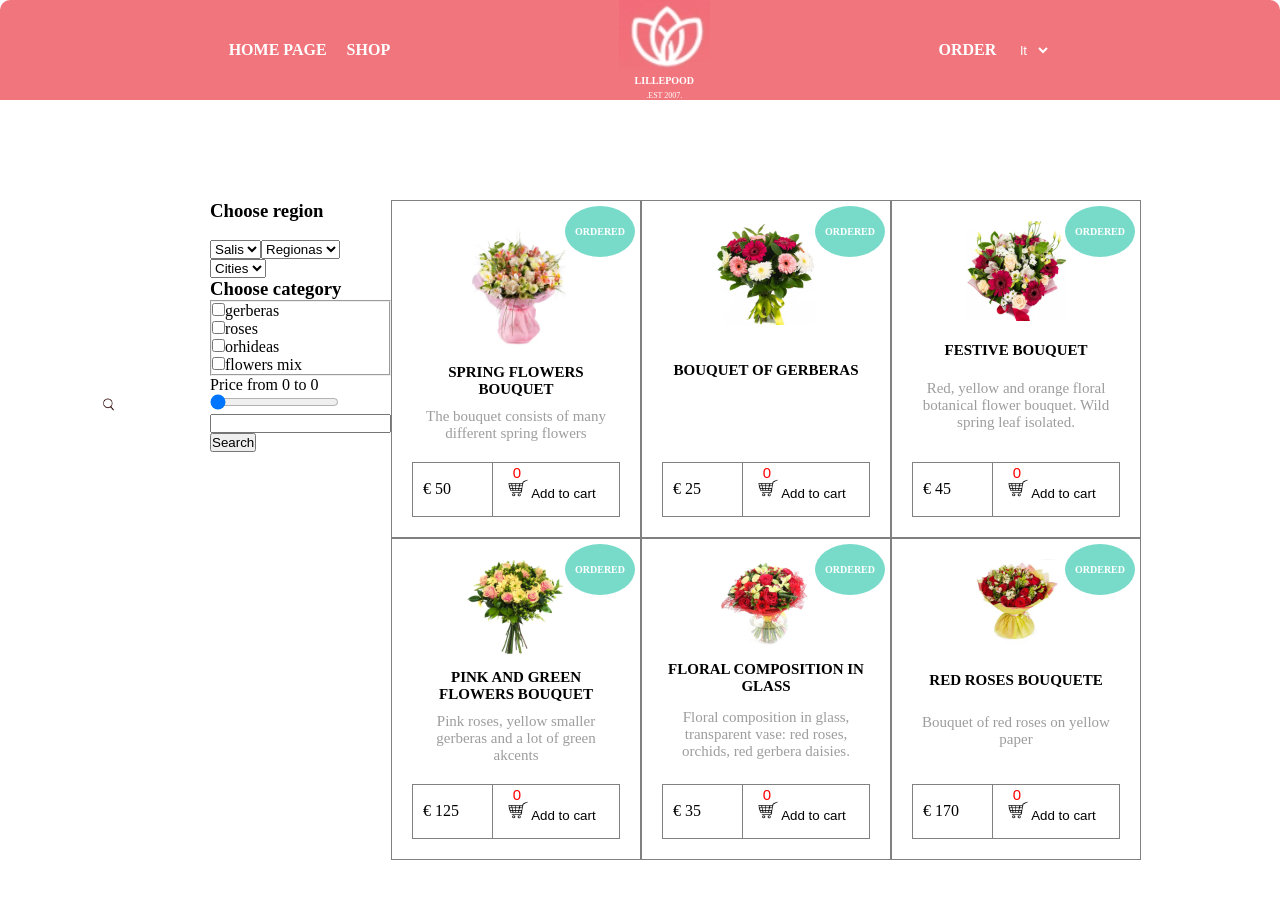
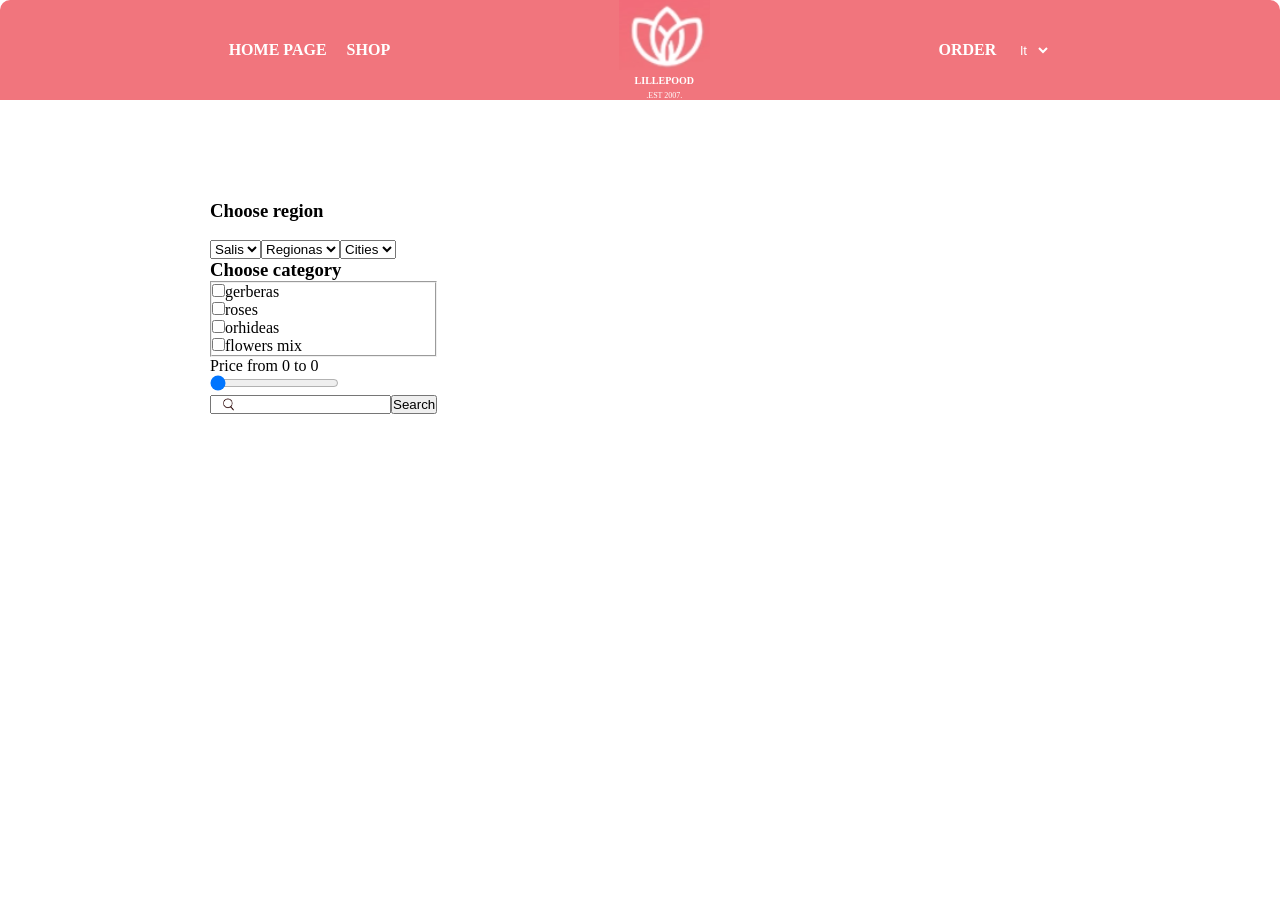
Before and after one commit to simonasablinaite/flowers-eshop, a React (Create React App) app: page /shop in a window 1280 px wide. Shown: the top 898 px of the page. After the commit the page ends 800 px from the top, so only its background shows below. Built offline with nearby package versions, Linux system fonts and the light colour scheme.

Commit message:
Added info into DB

```diff
--- a/src/Components/Shop/ShopList/ProductsList.js
+++ b/src/Components/Shop/ShopList/ProductsList.js
@@ -1,56 +1,58 @@
+import axios from 'axios'
 import ProductCard from './ProductCard'
-import puokste_1 from '../../../img/puokste-1.jpg'
-import puokste_2 from '../../../img/puokste-2.jpg'
-import puokste_3 from '../../../img/puokste-3.jpg'
-import puokste_4 from '../../../img/puokste-4.jpg'
-import puokste_5 from '../../../img/puokste-5.jpg'
-import puokste_6 from '../../../img/puokste-6.jpg'
+// import puokste_1 from '../../../img/puokste-1.jpg'
+// import puokste_2 from '../../../img/puokste-2.jpg'
+// import puokste_3 from '../../../img/puokste-3.jpg'
+// import puokste_4 from '../../../img/puokste-4.jpg'
+// import puokste_5 from '../../../img/puokste-5.jpg'
+// import puokste_6 from '../../../img/puokste-6.jpg'
 
 
 const ProductsList = () => {
 
-   const productCardData = [
-      {
-         picture: puokste_1,
-         title: 'Spring flowers bouquet',
-         description: 'The bouquet consists of many different spring flowers',
-         price: 50,
-      },
-      {
-         picture: puokste_2,
-         title: 'Bouquet of gerberas',
-         description: '',
-         price: 25,
-      },
-      {
-         picture: puokste_3,
-         title: 'Festive bouquet',
-         description: 'Red, yellow and orange floral botanical flower bouquet. Wild spring leaf isolated. ',
-         price: 45,
-      },
-      {
-         picture: puokste_4,
-         title: 'Pink and green flowers bouquet',
-         description: 'Pink roses, yellow smaller gerberas and a lot of green akcents',
-         price: 125,
-      },
-      {
-         picture: puokste_5,
-         title: 'Floral composition in glass',
-         description: 'Floral composition in glass, transparent vase: red roses, orchids, red gerbera daisies.',
-         price: 35,
-      },
-      {
-         picture: puokste_6,
-         title: 'Red roses bouquete',
-         description: 'Bouquet of red roses on yellow paper',
-         price: 170,
-      }
-   ]
+
+   // const productCardData = [
+   //    {
+   //       picture: puokste_1,
+   //       title: 'Spring flowers bouquet',
+   //       description: 'The bouquet consists of many different spring flowers',
+   //       price: 50,
+   //    },
+   //    {
+   //       picture: puokste_2,
+   //       title: 'Bouquet of gerberas',
+   //       description: '',
+   //       price: 25,
+   //    },
+   //    {
+   //       picture: puokste_3,
+   //       title: 'Festive bouquet',
+   //       description: 'Red, yellow and orange floral botanical flower bouquet. Wild spring leaf isolated. ',
+   //       price: 45,
+   //    },
+   //    {
+   //       picture: puokste_4,
+   //       title: 'Pink and green flowers bouquet',
+   //       description: 'Pink roses, yellow smaller gerberas and a lot of green akcents',
+   //       price: 125,
+   //    },
+   //    {
+   //       picture: puokste_5,
+   //       title: 'Floral composition in glass',
+   //       description: 'Floral composition in glass, transparent vase: red roses, orchids, red gerbera daisies.',
+   //       price: 35,
+   //    },
+   //    {
+   //       picture: puokste_6,
+   //       title: 'Red roses bouquete',
+   //       description: 'Bouquet of red roses on yellow paper',
+   //       price: 170,
+   //    }
+   // ]
 
    return (
       <div className='product-list'>
-         {productCardData.map((product, index) => (
+         {/* {productCardData.map((product, index) => (
             <ProductCard
                key={index}
                picture={product.picture}
@@ -60,7 +62,7 @@ const ProductsList = () => {
             />
          )
 
-         )}
+         )} */}
       </div>
    )
 }
```
